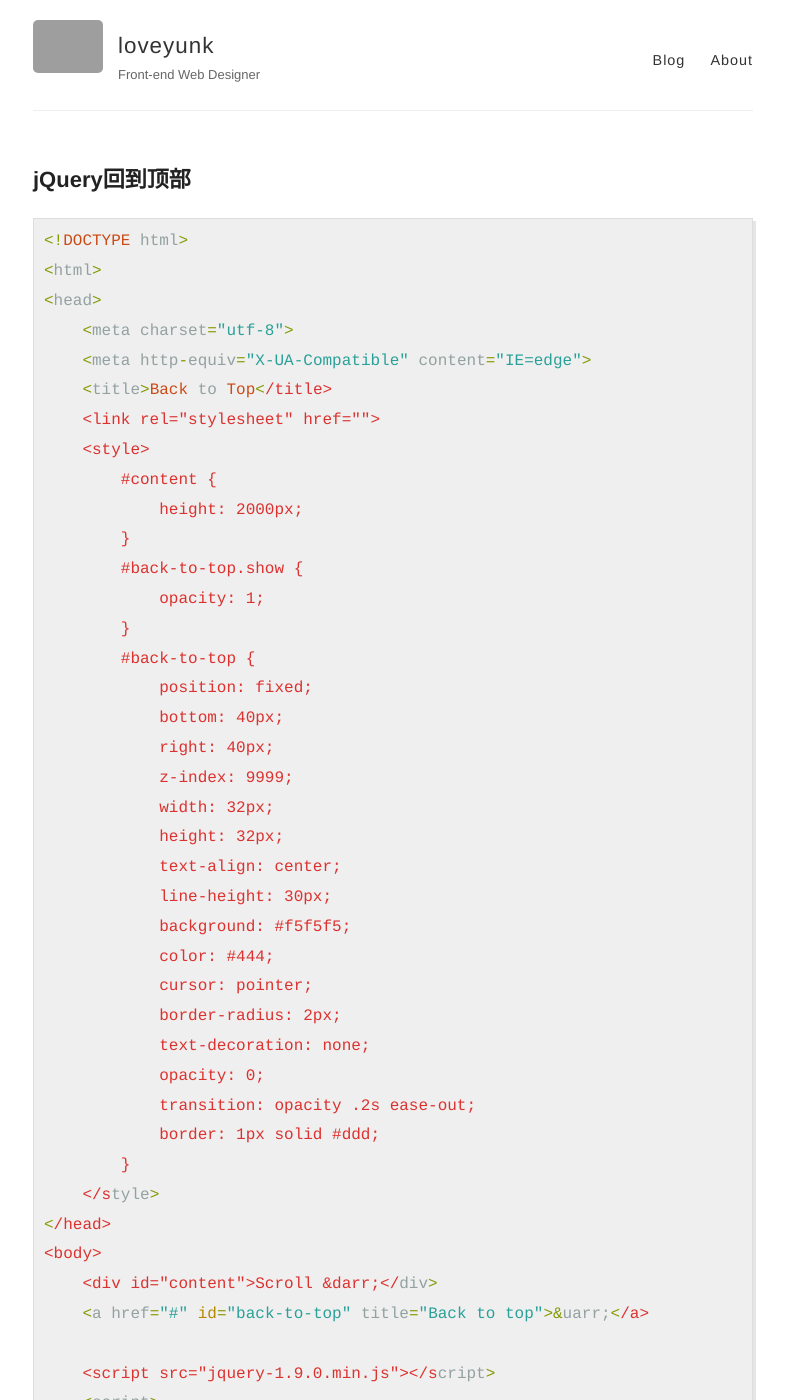
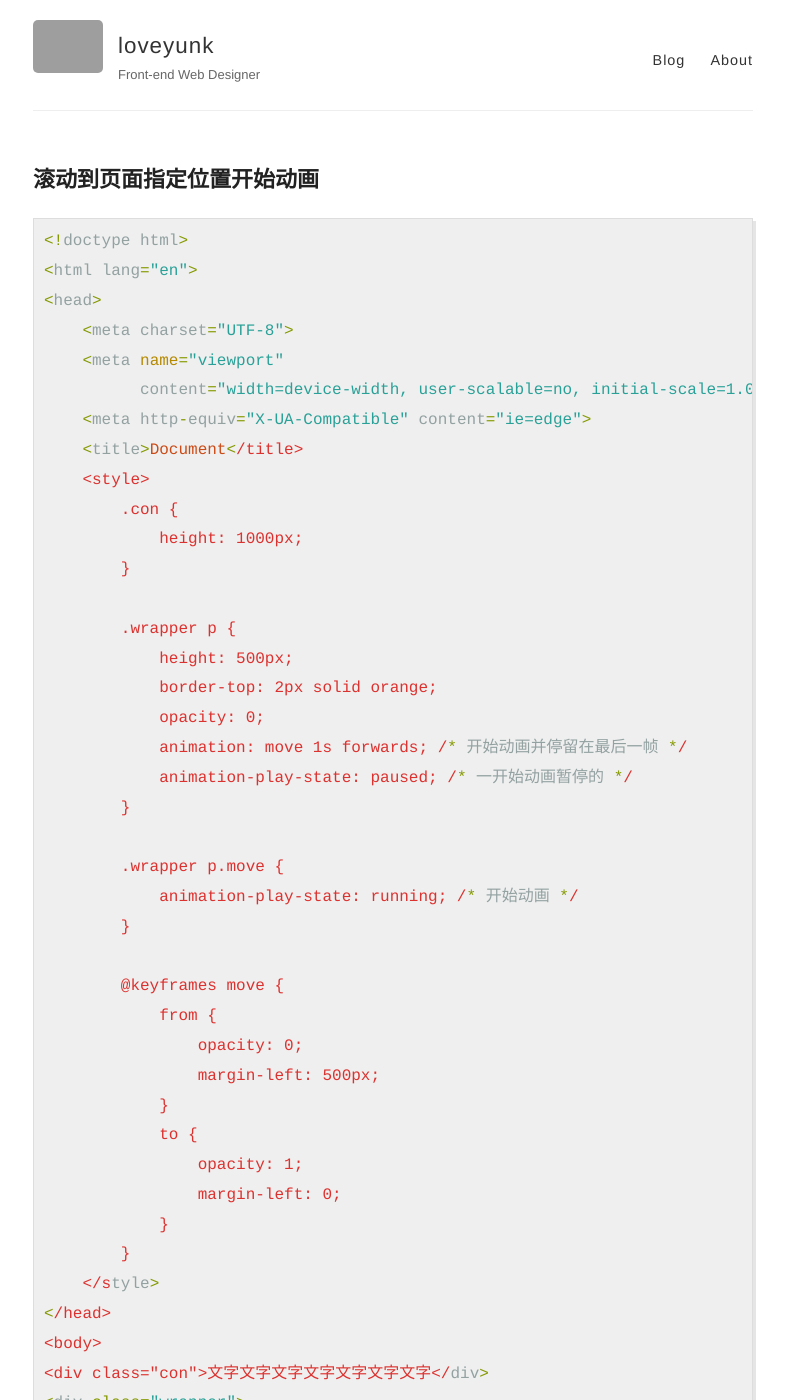
Before and after one commit to loveyunk/old.loveyunk.github.io, a Jekyll site: the page built from _posts/2017-10-20-滚动到页面指定位置开始动画.md, in a window 1280 px wide and 1400 px high. Shown: the whole window, without its empty margins (247-1034 px from the left). Built offline with Jekyll 4.4.1, drawn with Linux system fonts in a browser that asks for light colours; some of the changed text lies outside the part shown; grey boxes are pictures that could not be loaded.

Commit message:
update post

```diff
--- a/_posts/2017-10-20-滚动到页面指定位置开始动画.md
+++ b/_posts/2017-10-20-滚动到页面指定位置开始动画.md
@@ -1,74 +1,78 @@
 ---
 layout: post
-title: jQuery回到顶部
+title: 滚动到页面指定位置开始动画
 ---
 
 
 {% highlight ruby%}
-<!DOCTYPE html>
-<html>
+<!doctype html>
+<html lang="en">
 <head>
-    <meta charset="utf-8">
-    <meta http-equiv="X-UA-Compatible" content="IE=edge">
-    <title>Back to Top</title>
-    <link rel="stylesheet" href="">
+    <meta charset="UTF-8">
+    <meta name="viewport"
+          content="width=device-width, user-scalable=no, initial-scale=1.0, maximum-scale=1.0, minimum-scale=1.0">
+    <meta http-equiv="X-UA-Compatible" content="ie=edge">
+    <title>Document</title>
     <style>
-        #content {
-            height: 2000px;
+        .con {
+            height: 1000px;
         }
-        #back-to-top.show {
-            opacity: 1;
+
+        .wrapper p {
+            height: 500px;
+            border-top: 2px solid orange;
+            opacity: 0;
+            animation: move 1s forwards; /* 开始动画并停留在最后一帧 */
+            animation-play-state: paused; /* 一开始动画暂停的 */
         }
-        #back-to-top {
-            position: fixed;
-            bottom: 40px;
-            right: 40px;
-            z-index: 9999;
-            width: 32px;
-            height: 32px;
-            text-align: center;
-            line-height: 30px;
-            background: #f5f5f5;
-            color: #444;
-            cursor: pointer;
-            border-radius: 2px;
-            text-decoration: none;
-            opacity: 0;
-            transition: opacity .2s ease-out;
-            border: 1px solid #ddd;
+
+        .wrapper p.move {
+            animation-play-state: running; /* 开始动画 */
+        }
+
+        @keyframes move {
+            from {
+                opacity: 0;
+                margin-left: 500px;
+            }
+            to {
+                opacity: 1;
+                margin-left: 0;
+            }
         }
     </style>
 </head>
 <body>
-    <div id="content">Scroll &darr;</div>
-    <a href="#" id="back-to-top" title="Back to top">&uarr;</a>
+<div class="con">文字文字文字文字文字文字文字</div>
+<div class="wrapper">
+    <hr>
+    <p>第一屏进入视线</p>
+    <hr>
+    <p>第二屏进入视线</p>
+    <hr>
+    <p>第三屏进入视线</p>
+</div>
 
-    <script src="jquery-1.9.0.min.js"></script>
-    <script>
-        if ($('#back-to-top').length) {
-            var scrollTrigger = 100; // px
+<script src="jquery-3.2.1.js"></script>
+<script>
 
-            // $(window).scrollTop()与 $(document).scrollTop()产生结果一样
-            // 一般使用document注册事件，window使用情况如 scroll, scrollTop, resize
-            $(window).on('scroll', function () {
-                if ($(window).scrollTop() > scrollTrigger) {
-                    $('#back-to-top').addClass('show');
+    $(function () {
+        let clientHeight = $(window).height(); // 浏览器视口高度
+        $(window).scroll(function () {
+            let currentScrollTop = $(this).scrollTop();
+            $('p').each(function () {
+                let targetTop = $(this).offset().top;
+                if (clientHeight + currentScrollTop - 400 > targetTop) { // 目标区域进入视线, 400可指定距底部多少距离处开始动画
+                    $(this).addClass('move');
                 } else {
-                    $('#back-to-top').removeClass('show');
+                    $(this).removeClass('move');
                 }
             });
+        });
 
-            $('#back-to-top').on('click', function (e) {
-                // html,body 都写是为了兼容浏览器
-                $('html,body').animate({
-                    scrollTop: 0
-                }, 700);
+    });
 
-                return false;
-            });
-        }
-    </script>
+</script>
 </body>
 </html>
-
 {% endhighlight %}
```
